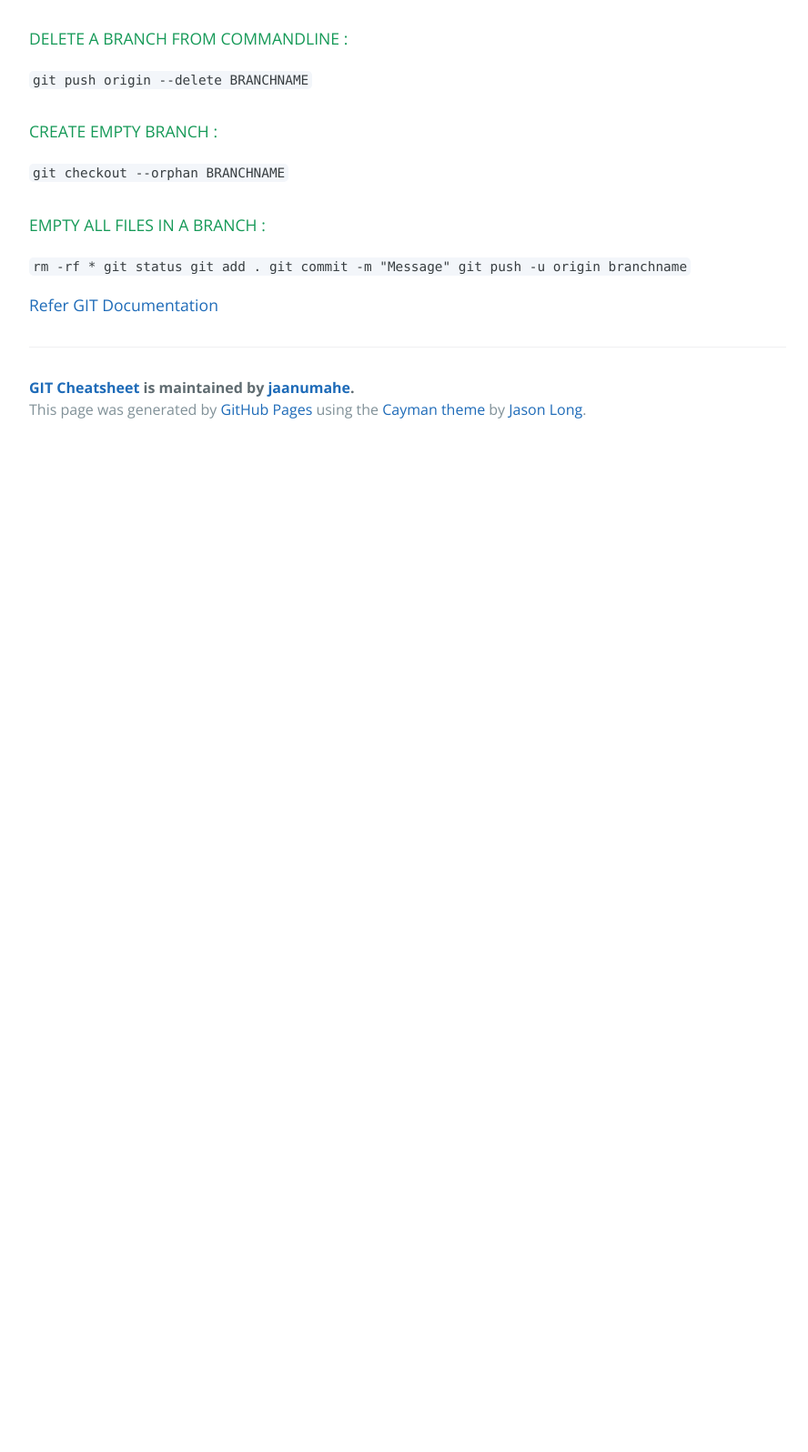
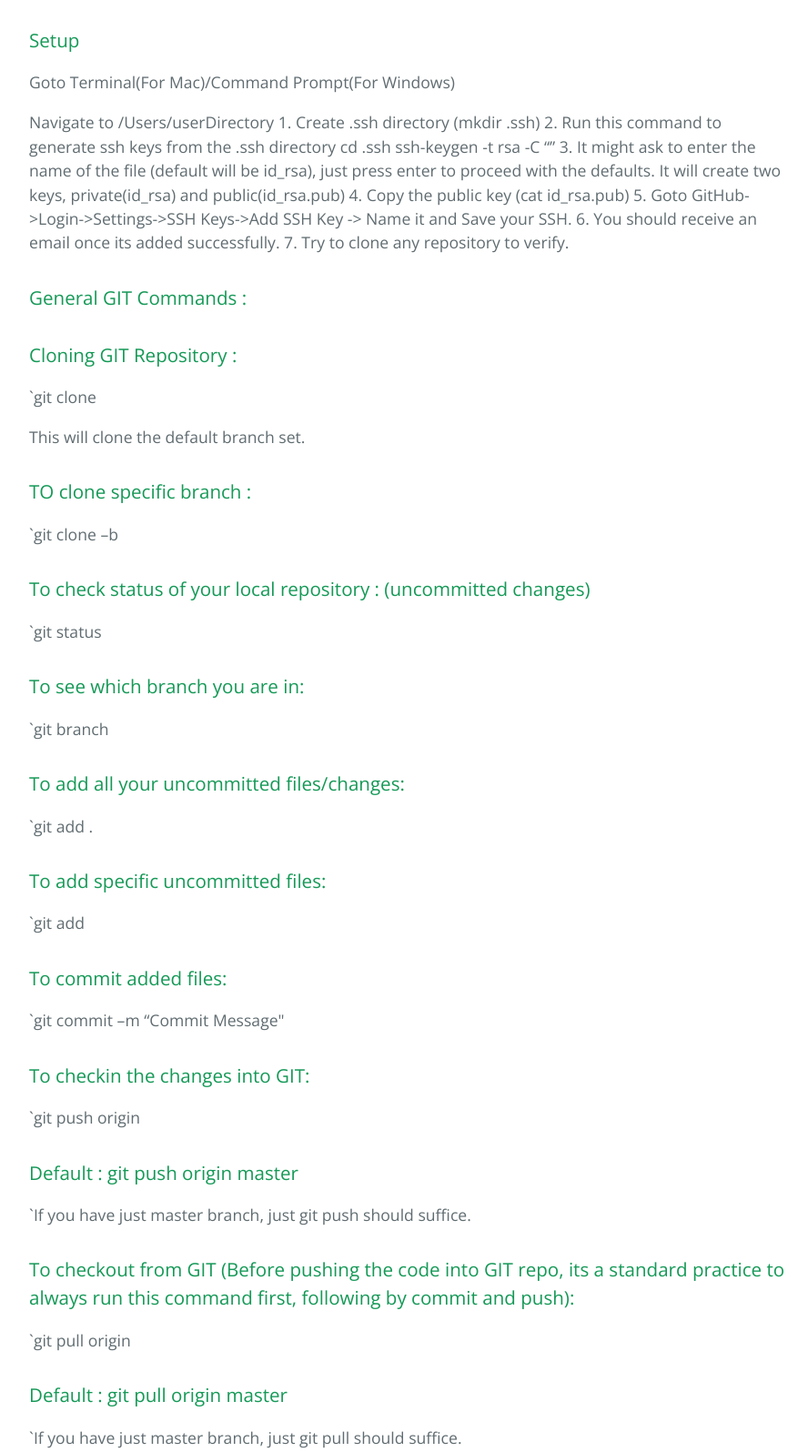
Before and after one commit to mahendran-pandurangan/Cheatsheet, a plain HTML site: page index.html in a window 1280 px wide. Shown: the part 402-1998 px from the top of the page at 91% size, without its empty margins (192-1080 px from the left). Before the commit the page ends 896 px from the top, so only its background shows below. Drawn offline with nearby package versions, Linux system fonts and the light colour scheme.

```diff
--- a/index.html
+++ b/index.html
@@ -21,6 +21,93 @@
     <section class="main-content">
       <h3>
 <a id="welcome-to-git-cheatsheet" class="anchor" href="#welcome-to-git-cheatsheet" aria-hidden="true"><span aria-hidden="true" class="octicon octicon-link"></span></a>Welcome to Git CheatSheet</h3>
+
+<h3>
+<a id="setup" class="anchor" href="#setup" aria-hidden="true"><span aria-hidden="true" class="octicon octicon-link"></span></a>Setup</h3>
+
+<p>Goto Terminal(For Mac)/Command Prompt(For Windows)</p>
+
+<p>Navigate to /Users/userDirectory
+1. Create .ssh directory (mkdir .ssh)
+2. Run this command to generate ssh keys from the .ssh directory
+cd .ssh
+ssh-keygen -t rsa -C “”
+3. It might ask to enter the name of the file (default will be id_rsa), just press enter to proceed with the defaults. It will create two keys, private(id_rsa) and public(id_rsa.pub)
+4. Copy the public key (cat id_rsa.pub)
+5. Goto GitHub-&gt;Login-&gt;Settings-&gt;SSH Keys-&gt;Add SSH Key -&gt; Name it and Save your SSH.
+6. You should receive an email once its added successfully.
+7. Try to clone any repository to verify.</p>
+
+<h3>
+<a id="general-git-commands-" class="anchor" href="#general-git-commands-" aria-hidden="true"><span aria-hidden="true" class="octicon octicon-link"></span></a>General GIT Commands :</h3>
+
+<h3>
+<a id="cloning-git-repository-" class="anchor" href="#cloning-git-repository-" aria-hidden="true"><span aria-hidden="true" class="octicon octicon-link"></span></a>Cloning GIT Repository :</h3>
+
+<p>`git clone  </p>
+
+<p>This will clone the default branch set.</p>
+
+<h3>
+<a id="to-clone-specific-branch-" class="anchor" href="#to-clone-specific-branch-" aria-hidden="true"><span aria-hidden="true" class="octicon octicon-link"></span></a>TO clone specific branch :</h3>
+
+<p>`git clone –b    </p>
+
+<h3>
+<a id="to-check-status-of-your-local-repository--uncommitted-changes" class="anchor" href="#to-check-status-of-your-local-repository--uncommitted-changes" aria-hidden="true"><span aria-hidden="true" class="octicon octicon-link"></span></a>To check status of your local repository : (uncommitted changes)</h3>
+
+<p>`git status</p>
+
+<h3>
+<a id="to-see-which-branch-you-are-in" class="anchor" href="#to-see-which-branch-you-are-in" aria-hidden="true"><span aria-hidden="true" class="octicon octicon-link"></span></a>To see which branch you are in:</h3>
+
+<p>`git branch</p>
+
+<h3>
+<a id="to-add-all-your-uncommitted-fileschanges" class="anchor" href="#to-add-all-your-uncommitted-fileschanges" aria-hidden="true"><span aria-hidden="true" class="octicon octicon-link"></span></a>To add all your uncommitted files/changes:</h3>
+
+<p>`git add .</p>
+
+<h3>
+<a id="to-add-specific-uncommitted-files" class="anchor" href="#to-add-specific-uncommitted-files" aria-hidden="true"><span aria-hidden="true" class="octicon octicon-link"></span></a>To add specific uncommitted files:</h3>
+
+<p>`git add  </p>
+
+<h3>
+<a id="to-commit-added-files" class="anchor" href="#to-commit-added-files" aria-hidden="true"><span aria-hidden="true" class="octicon octicon-link"></span></a>To commit added files:</h3>
+
+<p>`git commit –m “Commit Message" </p>
+
+<h3>
+<a id="to-checkin-the-changes-into-git" class="anchor" href="#to-checkin-the-changes-into-git" aria-hidden="true"><span aria-hidden="true" class="octicon octicon-link"></span></a>To checkin the changes into GIT:</h3>
+
+<p>`git push origin </p>
+
+<h3>
+<a id="default--git-push-origin-master" class="anchor" href="#default--git-push-origin-master" aria-hidden="true"><span aria-hidden="true" class="octicon octicon-link"></span></a>Default : git push origin master</h3>
+
+<p>`If you have just master branch, just git push should suffice. </p>
+
+<h3>
+<a id="to-checkout-from-git-before-pushing-the-code-into-git-repo-its-a-standard-practice-to-always-run-this-command-first-following-by-commit-and-push" class="anchor" href="#to-checkout-from-git-before-pushing-the-code-into-git-repo-its-a-standard-practice-to-always-run-this-command-first-following-by-commit-and-push" aria-hidden="true"><span aria-hidden="true" class="octicon octicon-link"></span></a>To checkout from GIT (Before pushing the code into GIT repo, its a standard practice to always run this command first, following by commit and push):</h3>
+
+<p>`git pull origin </p>
+
+<h3>
+<a id="default--git-pull-origin-master" class="anchor" href="#default--git-pull-origin-master" aria-hidden="true"><span aria-hidden="true" class="octicon octicon-link"></span></a>Default : git pull origin master</h3>
+
+<p>`If you have just master branch, just git pull should suffice. </p>
+
+<h3>
+<a id="to-switch-between-branches-" class="anchor" href="#to-switch-between-branches-" aria-hidden="true"><span aria-hidden="true" class="octicon octicon-link"></span></a>To switch between branches :</h3>
+
+<p>`git checkout </p>
+
+<h3>
+<a id="to-fork-repository--you-can-fork-any-git-repo-for-your-own-purpose-which-will-create-cloned-copy-under-your-username" class="anchor" href="#to-fork-repository--you-can-fork-any-git-repo-for-your-own-purpose-which-will-create-cloned-copy-under-your-username" aria-hidden="true"><span aria-hidden="true" class="octicon octicon-link"></span></a>To Fork repository : (You can fork any GIT repo for your own purpose, which will create cloned copy under your username)</h3>
+
+<p>Goto any repo in GIT and click “FORK"
+FYI – it is possible to merge back the forked repo with our changes to original repo.</p>
 
 <h4>
 <a id="delete-a-branch-from-commandline-" class="anchor" href="#delete-a-branch-from-commandline-" aria-hidden="true"><span aria-hidden="true" class="octicon octicon-link"></span></a>DELETE A BRANCH FROM COMMANDLINE :</h4>
```
Also changed, not shown: params.json (+1 -1 lines).
